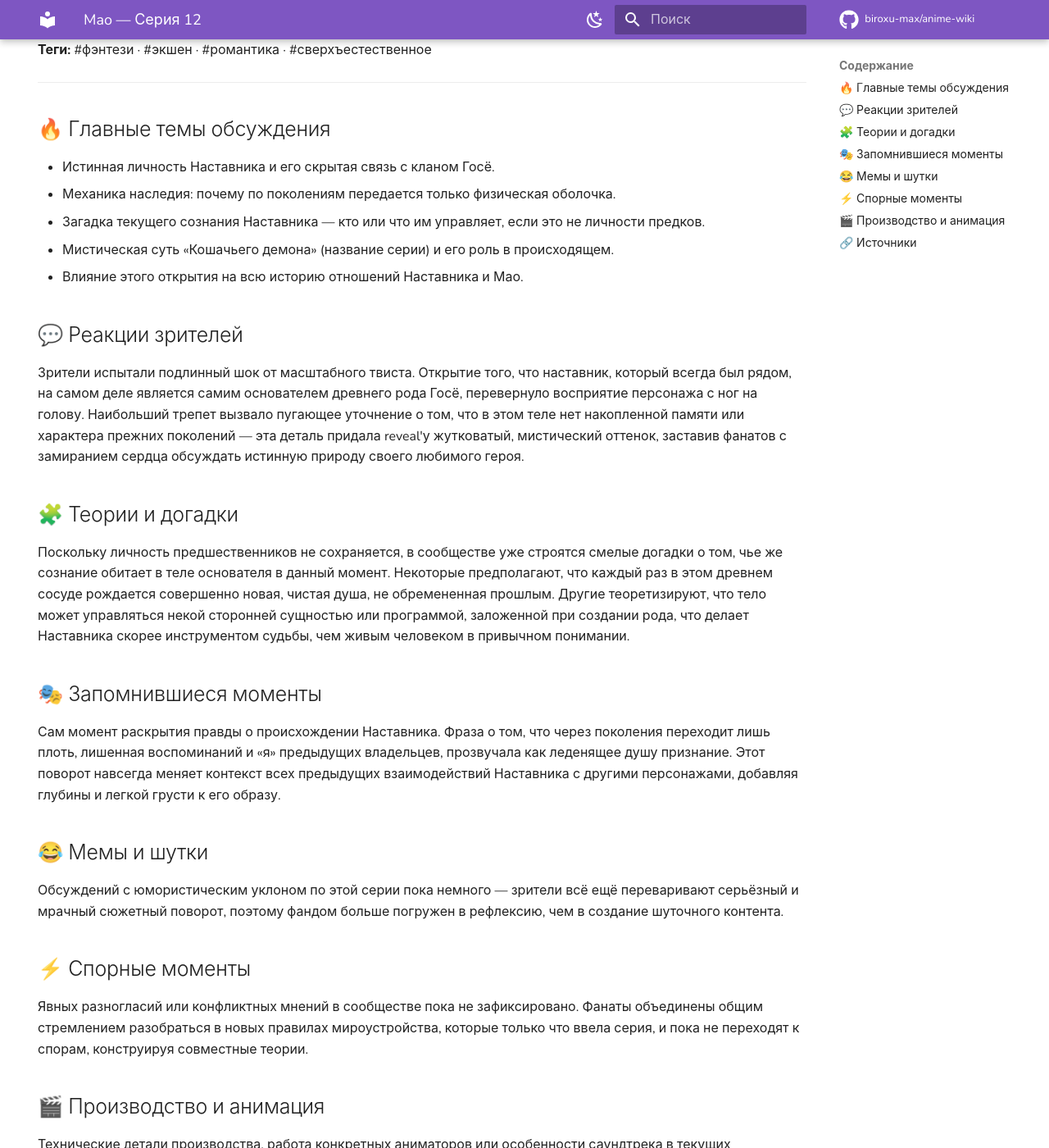
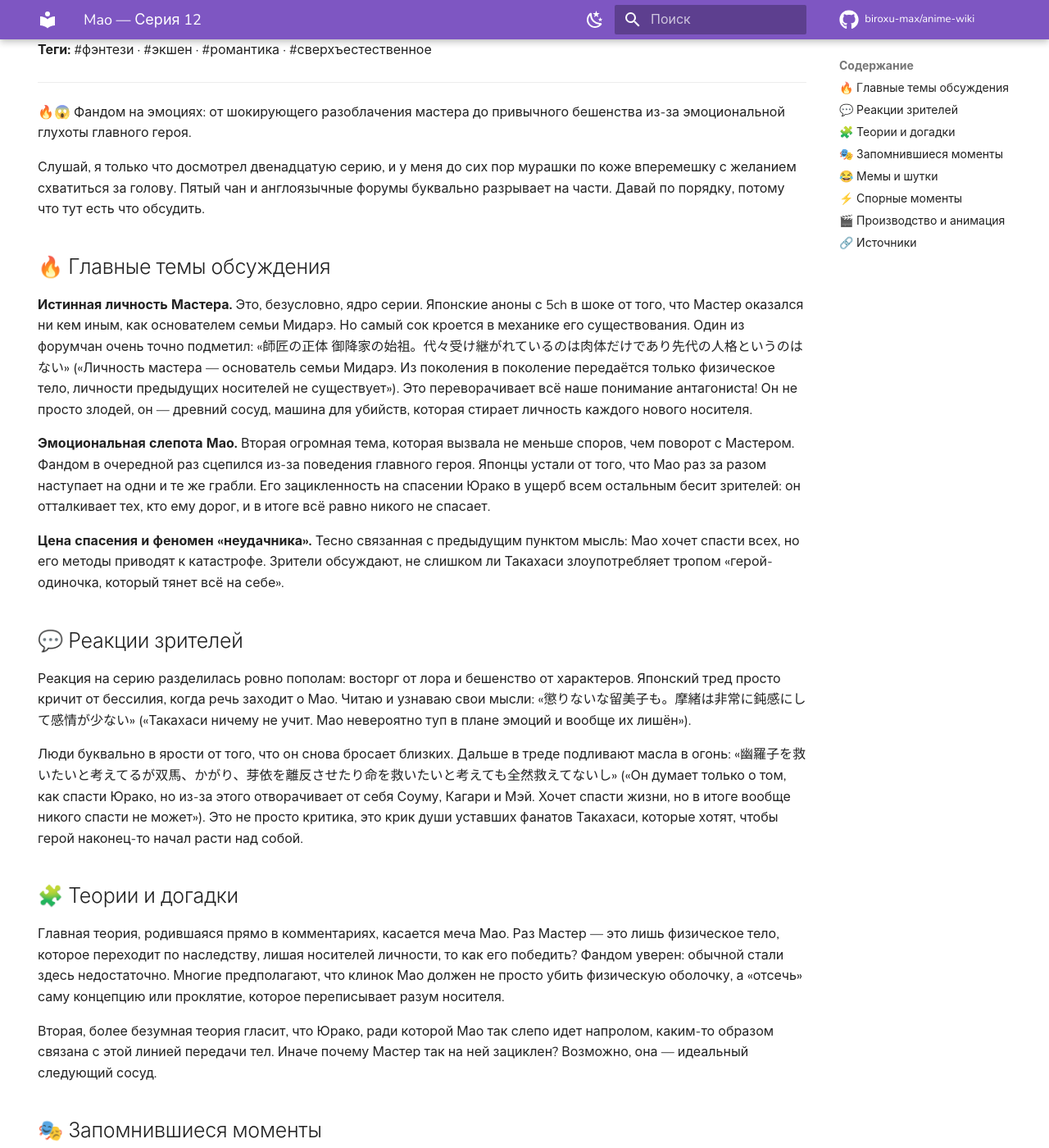
Before and after one commit to biroxu-max/anime-wiki, an MkDocs documentation site: the page built from docs/anime/mao/ep-12.md, in a window 1280 px wide and 1400 px high, scrolled down 304 px. Shown: the whole window at 82% size. Built offline with MkDocs 1.6.1 and Material for MkDocs 9.7.7, drawn with Linux system fonts in a browser that asks for light colours; comment, search, counter and statistics services are not loaded; some of the changed text lies outside the part shown.

Commit message:
chore(wiki): +mao ep12

```diff
--- a/docs/anime/mao/ep-12.md
+++ b/docs/anime/mao/ep-12.md
@@ -18,34 +18,52 @@ hide:
 
 ---
 
+🔥😱 Фандом на эмоциях: от шокирующего разоблачения мастера до привычного бешенства из-за эмоциональной глухоты главного героя.
+
+Слушай, я только что досмотрел двенадцатую серию, и у меня до сих пор мурашки по коже вперемешку с желанием схватиться за голову. Пятый чан и англоязычные форумы буквально разрывает на части. Давай по порядку, потому что тут есть что обсудить.
+
 ## 🔥 Главные темы обсуждения
-- Истинная личность Наставника и его скрытая связь с кланом Госё.
-- Механика наследия: почему по поколениям передается только физическая оболочка.
-- Загадка текущего сознания Наставника — кто или что им управляет, если это не личности предков.
-- Мистическая суть «Кошачьего демона» (название серии) и его роль в происходящем.
-- Влияние этого открытия на всю историю отношений Наставника и Мао.
+
+**Истинная личность Мастера.** Это, безусловно, ядро серии. Японские аноны с 5ch в шоке от того, что Мастер оказался ни кем иным, как основателем семьи Мидарэ. Но самый сок кроется в механике его существования. Один из форумчан очень точно подметил: «師匠の正体 御降家の始祖。代々受け継がれているのは肉体だけであり先代の人格というのはない» («Личность мастера — основатель семьи Мидарэ. Из поколения в поколение передаётся только физическое тело, личности предыдущих носителей не существует»). Это переворачивает всё наше понимание антагониста! Он не просто злодей, он — древний сосуд, машина для убийств, которая стирает личность каждого нового носителя.
+
+**Эмоциональная слепота Мао.** Вторая огромная тема, которая вызвала не меньше споров, чем поворот с Мастером. Фандом в очередной раз сцепился из-за поведения главного героя. Японцы устали от того, что Мао раз за разом наступает на одни и те же грабли. Его зацикленность на спасении Юрако в ущерб всем остальным бесит зрителей: он отталкивает тех, кто ему дорог, и в итоге всё равно никого не спасает.
+
+**Цена спасения и феномен «неудачника».** Тесно связанная с предыдущим пунктом мысль: Мао хочет спасти всех, но его методы приводят к катастрофе. Зрители обсуждают, не слишком ли Такахаси злоупотребляет тропом «герой-одиночка, который тянет всё на себе».
 
 ## 💬 Реакции зрителей
-Зрители испытали подлинный шок от масштабного твиста. Открытие того, что наставник, который всегда был рядом, на самом деле является самим основателем древнего рода Госё, перевернуло восприятие персонажа с ног на голову. Наибольший трепет вызвало пугающее уточнение о том, что в этом теле нет накопленной памяти или характера прежних поколений — эта деталь придала reveal'у жутковатый, мистический оттенок, заставив фанатов с замиранием сердца обсуждать истинную природу своего любимого героя.
+
+Реакция на серию разделилась ровно пополам: восторг от лора и бешенство от характеров. Японский тред просто кричит от бессилия, когда речь заходит о Мао. Читаю и узнаваю свои мысли: «懲りないな留美子も。摩緒は非常に鈍感にして感情が少ない» («Такахаси ничему не учит. Мао невероятно туп в плане эмоций и вообще их лишён»).
+
+Люди буквально в ярости от того, что он снова бросает близких. Дальше в треде подливают масла в огонь: «幽羅子を救いたいと考えてるが双馬、かがり、芽依を離反させたり命を救いたいと考えても全然救えてないし» («Он думает только о том, как спасти Юрако, но из-за этого отворачивает от себя Соуму, Кагари и Мэй. Хочет спасти жизни, но в итоге вообще никого спасти не может»). Это не просто критика, это крик души уставших фанатов Такахаси, которые хотят, чтобы герой наконец-то начал расти над собой.
 
 ## 🧩 Теории и догадки
-Поскольку личность предшественников не сохраняется, в сообществе уже строятся смелые догадки о том, чье же сознание обитает в теле основателя в данный момент. Некоторые предполагают, что каждый раз в этом древнем сосуде рождается совершенно новая, чистая душа, не обремененная прошлым. Другие теоретизируют, что тело может управляться некой сторонней сущностью или программой, заложенной при создании рода, что делает Наставника скорее инструментом судьбы, чем живым человеком в привычном понимании.
+
+Главная теория, родившаяся прямо в комментариях, касается меча Мао. Раз Мастер — это лишь физическое тело, которое переходит по наследству, лишая носителей личности, то как его победить? Фандом уверен: обычной стали здесь недостаточно. Многие предполагают, что клинок Мао должен не просто убить физическую оболочку, а «отсечь» саму концепцию или проклятие, которое переписывает разум носителя.
+
+Вторая, более безумная теория гласит, что Юрако, ради которой Мао так слепо идет напролом, каким-то образом связана с этой линией передачи тел. Иначе почему Мастер так на ней зациклен? Возможно, она — идеальный следующий сосуд.
 
 ## 🎭 Запомнившиеся моменты
-Сам момент раскрытия правды о происхождении Наставника. Фраза о том, что через поколения переходит лишь плоть, лишенная воспоминаний и «я» предыдущих владельцев, прозвучала как леденящее душу признание. Этот поворот навсегда меняет контекст всех предыдущих взаимодействий Наставника с другими персонажами, добавляя глубины и легкой грусти к его образу.
+
+Сцена, где раскрывается суть Мастера, поставлена просто потрясающе. Представь: тяжелая, вязкая атмосфера, Мастер стоит в центре разрушенного помещения, и мы медленно понимаем, что смотрим не на конкретного человека, а на древнюю пустышку, пережевывающую чужие жизни. Контраст между его спокойствием и осознанием того, сколько разумов он стер, вызывает леденящий восторг. И на фоне этого — Мао, который с мечом наголо пытается пробиться к Юрако, совершенно не замечая, как за его спиной рушатся отношения с теми, кто готов был за него умереть.
 
 ## 😂 Мемы и шутки
-Обсуждений с юмористическим уклоном по этой серии пока немного — зрители всё ещё переваривают серьёзный и мрачный сюжетный поворот, поэтому фандом больше погружен в рефлексию, чем в создание шуточного контента.
+
+Фандом уже породил волну мемов про «багровый экран смерти» в голове Мао. Картинка такая: Мао смотрит на страдающую Юрако, а в этот момент Кагари, Мэй и Соума на заднем фоне ловят дебаффы, падают в пропасть и теряют HP. Подпись у мема простая: «Мао: "Я спасу тебя!" / Очередь на ресайкл персонажей: "А как же мы?"». Ну и, конечно, шутки про то, что Такахаси-сенсей клавишу «эмпатия» на клавиатуре Мао просто заклеила скотчем еще на этапе создания манги.
 
 ## ⚡ Спорные моменты
-Явных разногласий или конфликтных мнений в сообществе пока не зафиксировано. Фанаты объединены общим стремлением разобраться в новых правилах мироустройства, которые только что ввела серия, и пока не переходят к спорам, конструируя совместные теории.
+
+Главный спор развернулся вокруг авторского почерка Румико Такахаси. Одна половина фандома защищает серию, говоря, что эмоциональная отстраненность Мао — это глубокий травматический шрам, и было бы дешево делать его идеальным героем. Другая половина (и ее голоса звучат громче) считает, что это просто ленивый сценарий. Цитата с форума про «Такахаси ничему не учит» (懲りないな留美子も) — идеальная квинтэссенция этого спора. Зрители спорят: это глубокий психологизм или заезженный троп из 90-х, который тащат в 2026 год?
 
 ## 🎬 Производство и анимация
-Технические детали производства, работа конкретных аниматоров или особенности саундтрека в текущих обсуждениях пока не затрагивались — всё безраздельное внимание зрителей было приковано к сюжетному шоку и новымCanonical фактам лора.
+
+Поскольку это экшен-тайтл, давай о визуале. Бои в этой серии — просто конфетка. Хореография клинков выверена до миллисекунды. Когда Мао сцепляется с приспешниками Мастера, анимация плавно переходит на 60 кадров, заставляя задержать дыхание. Удары ощущаются тяжелыми, ты прямо чувствуешь вес меча и инерцию движений.
+
+Но самое крутое — это то, как аниматоры передали «неестественность» движений Мастера. Он двигается резко, рывками, словно его тело — это плохо подогнанный костюм. Это напряжение, когда он делает резкий выпад без замаха, держит в тонусе весь эпизод. Цветокоррекция в сценах с магией чуть смещена в холодные, мертвые тона, что идеально подчеркивает суть передающегося тела без души. Саундтрек в моменты экшена уходит на задний план, оставляя только лязг металла и тяжелое дыхание — и это работает лучше любой эпичной оркестровки.
 
 ## 🔗 Источники
 
 - [【高橋留美子】MAO マオ 12猫鬼 (IPなし)【サンデー】](https://itest.5ch.net/kizuna/test/read.cgi/wcomic/1739478570/l50)
+- [【高橋留美子】MAO（マオ）【サンデー】9猫鬼 - 5ちゃんねる掲示板](https://itest.5ch.net/kizuna/test/read.cgi/wcomic/1668363691/448-n)
 
 ---
 📺 [← Все серии](index.md) · [🏠 На главную](../../index.md)
```
Also changed, not shown: docs/anime/mao/index.md (+1 -1 lines).
